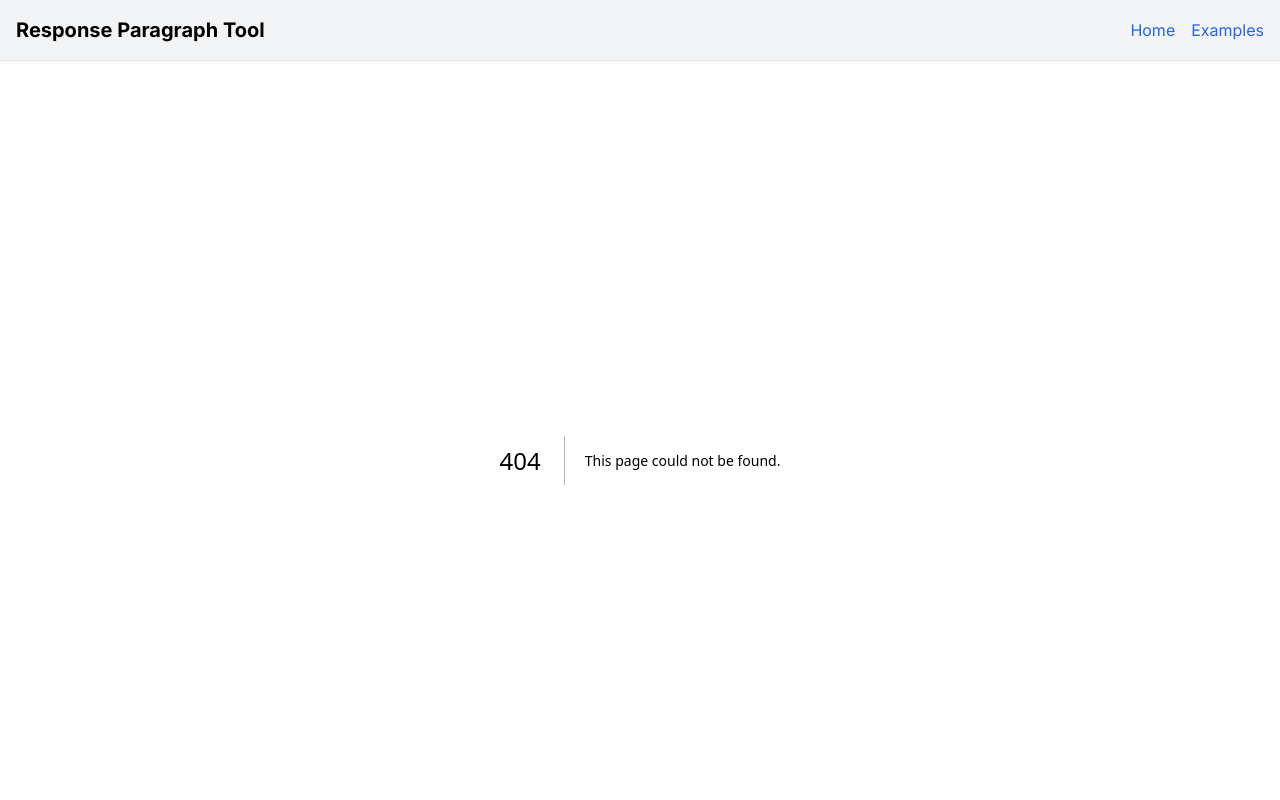
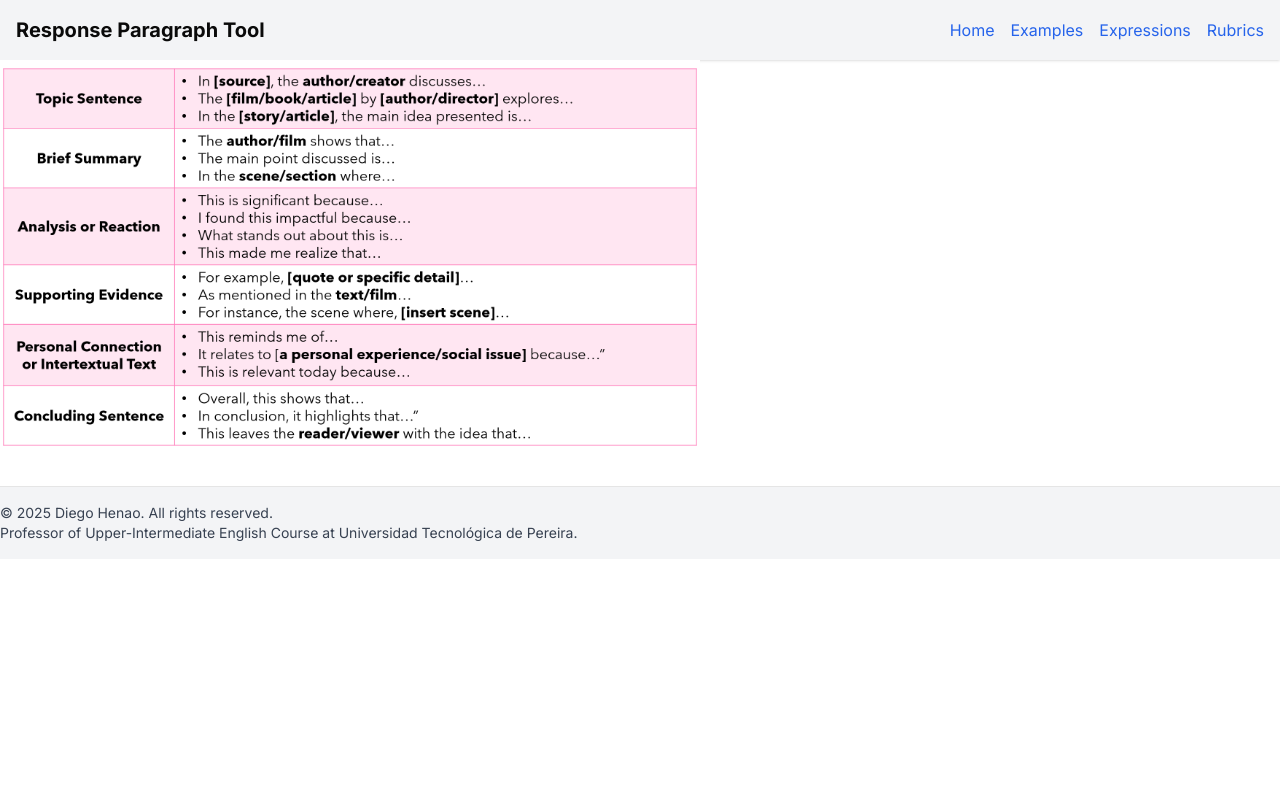
Before and after one commit to diegohenao819/response-paragraph, a Next.js app: page /expressions in a window 1280 px wide. Before the commit this address had no page. Shown: the top 800 px of the page. Built offline with nearby package versions, Linux system fonts and the light colour scheme.

Commit message:
Add Pages for Rubrics and Expressions, and update Navbar and Footer components

```diff
--- /dev/null
+++ b/src/app/expressions/page.tsx
@@ -0,0 +1,18 @@
+import React from 'react'
+import Image from 'next/image'
+import Expressions from '../../pictures/expressions.png' // Verifica que la imagen esté en esta ruta
+
+const Page = () => {
+  return (
+    <div>
+      <Image
+        src={Expressions}
+        alt="Expressions illustration"
+        width={700} // Ajusta el tamaño según necesites
+        height={500}
+      />
+    </div>
+  )
+}
+
+export default Page
--- /dev/null
+++ b/src/app/rubrics/page.ts
@@ -0,0 +1,17 @@
+import React from "react";
+import Image from "next/image";
+
+const Page = () => {
+  return (
+    <div>
+      <Image
+        src="/pictures/rubrics.png"
+        alt="Rubrics illustration"
+        width={700}
+        height={500}
+      />
+    </div>
+  );
+};
+
+export default Page;
--- a/src/components/Footer.tsx
+++ b/src/components/Footer.tsx
@@ -1,5 +1,4 @@
 // src/components/Footer.tsx
-
 
 export default function Footer() {
   return (
@@ -10,12 +9,11 @@
             &copy; {new Date().getFullYear()} Diego Henao. All rights reserved.
           </p>
           <p className="text-sm">
-            Professor, Upper-Intermediate English Course at Universidad Tecnológica de Pereira.
+            Professor of Upper-Intermediate English Course at Universidad
+            Tecnológica de Pereira.
           </p>
         </div>
-        <div className="flex gap-4 mt-2 md:mt-0">
-
-        </div>
+        <div className="flex gap-4 mt-2 md:mt-0"></div>
       </div>
     </footer>
   );
--- a/src/components/Navbar.tsx
+++ b/src/components/Navbar.tsx
@@ -13,6 +13,12 @@
           <Link href="/examples">
             <span className="text-blue-600 hover:underline cursor-pointer">Examples</span>
           </Link>
+          <Link href="/expressions">
+            <span className="text-blue-600 hover:underline cursor-pointer">Expressions</span>
+          </Link>
+          <Link href="/rubrics">
+            <span className="text-blue-600 hover:underline cursor-pointer">Rubrics</span>
+          </Link>
         </div>
       </div>
     </nav>
```
Also changed, not shown: src/pictures/expressions.png (added), src/pictures/rubrics.png (added).
